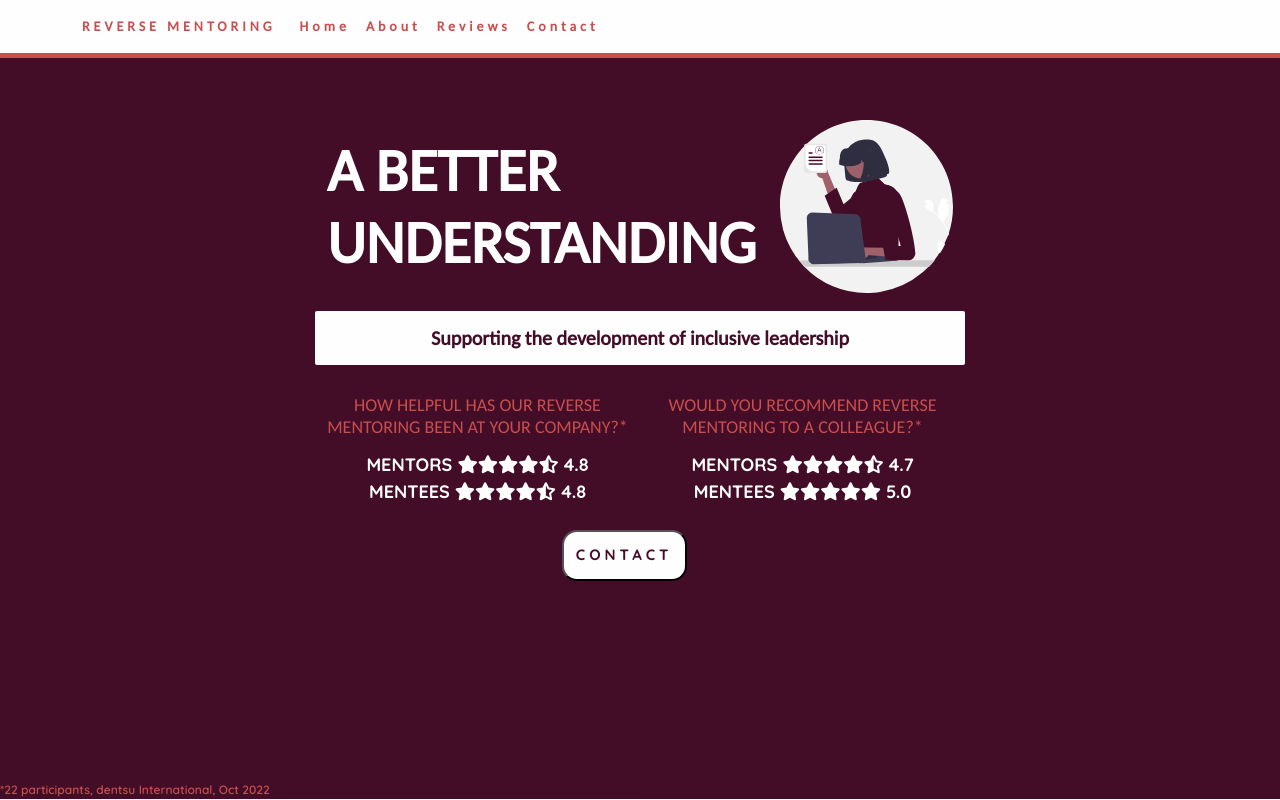
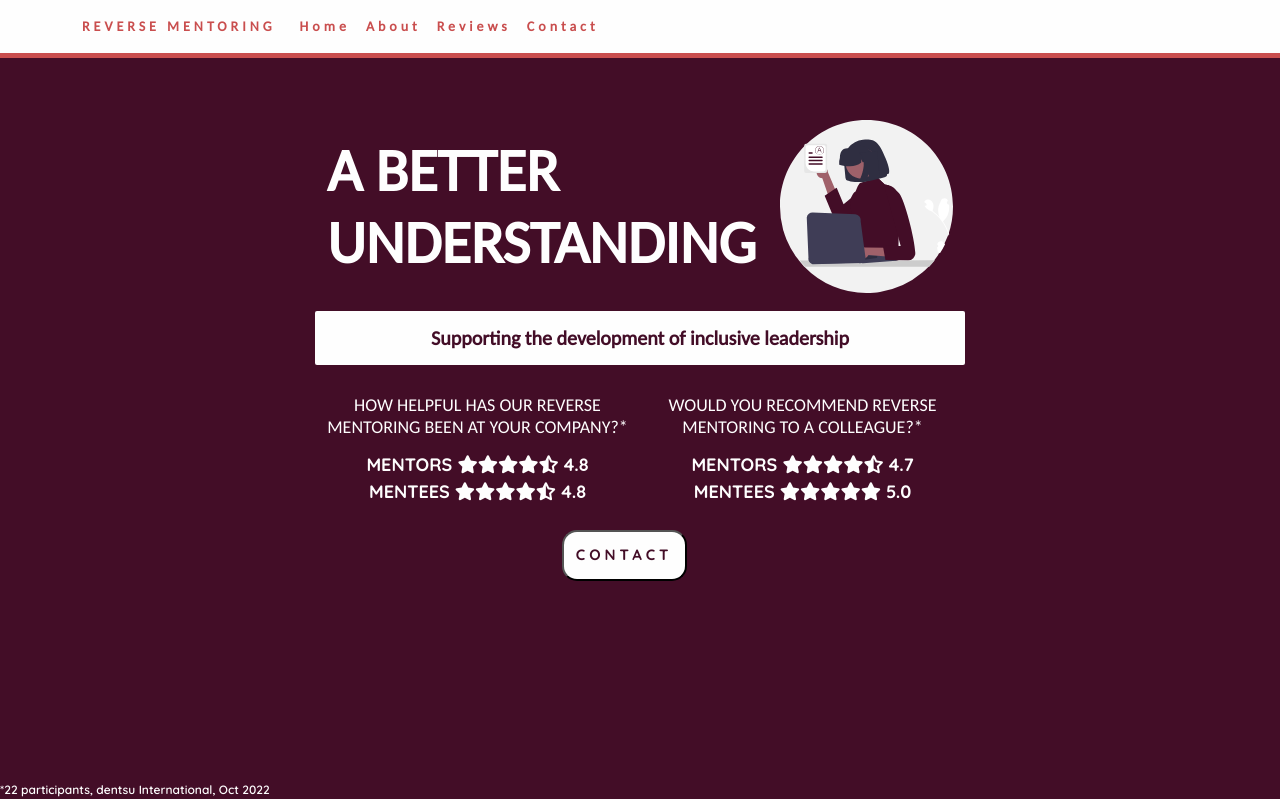
Before and after one commit to SkippyWalnuts/rev-mentoring-react, a React (Create React App) app: page / in a window 1280 px wide. Shown: the top 800 px of the page. Built offline with nearby package versions, Linux system fonts and the light colour scheme.

Commit message:
Updated Hero colours

```diff
--- a/src/Hero.css
+++ b/src/Hero.css
@@ -30,7 +30,7 @@
 
 
 .Hero h3 {
-    color: var(--accent-color);
+    color: var(--secondary-color);
     font-size: 18px;
     font-weight: 500;
     }
@@ -55,7 +55,7 @@
 }
 
 .Hero p {
-    color: var(--accent-color);
+    color: var(--secondary-color);
     font-size: 12px;
     margin: 0 auto;
     padding: 0;
```
